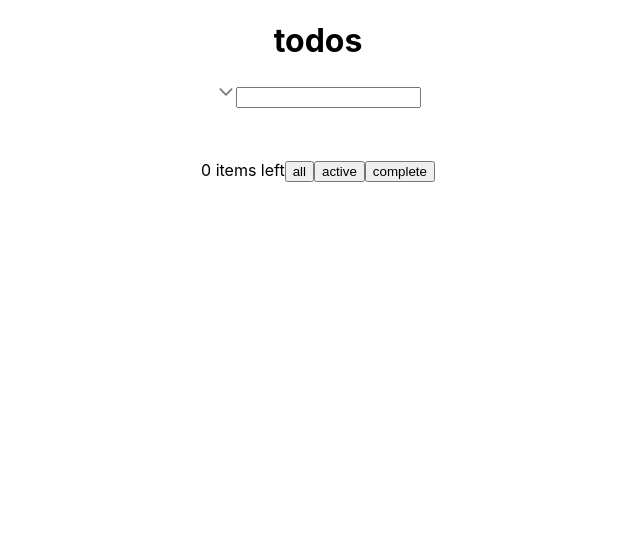
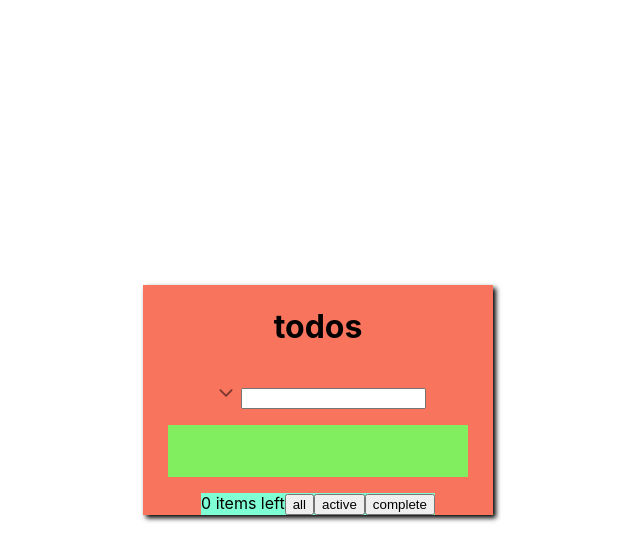
Before and after one commit to miracerdin/react-to-do-patika, a React (Create React App) app: page / in a window 1280 px wide. Shown: the top 560 px of the page, without its empty margins (322-962 px from the left). Built offline with nearby package versions, Linux system fonts and the light colour scheme.

Commit message:
styles and setClick= content made

```diff
--- a/src/components/Footer.jsx
+++ b/src/components/Footer.jsx
@@ -8,12 +8,12 @@ const Footer = ({
   click,
 }) => {
   return (
-    <div>
+    <footer>
       <span>{click.length} items left</span>
       <button onClick={handleAll}>all</button>
       <button onClick={handleActive}>active</button>
       <button onClick={handleCompleted}>complete</button>
-    </div>
+    </footer>
   );
 };
 
--- a/src/components/Home.jsx
+++ b/src/components/Home.jsx
@@ -35,6 +35,7 @@ const Home = () => {
 
   const handleAll = () => {
     setContent(JSON.parse(localStorage.getItem("content")) || []);
+    setAll(content);
     setClick(content);
   };
 
@@ -42,7 +43,6 @@ const Home = () => {
     const active = content.filter((item) => item.isDone === false);
     setActive(active);
     setClick(active);
-    console.log(active);
   };
   const handleCompleted = () => {
     const complete = content.filter((item) => item.isDone === true);
@@ -50,9 +50,9 @@ const Home = () => {
     setClick(complete);
     console.log(complete);
   };
-  // useEffect(() => {
-  //   setActive(active);
-  // }, [active]);
+  useEffect(() => {
+    setClick(content);
+  }, [content]);
 
   return (
     <>
--- a/src/components/Main.jsx
+++ b/src/components/Main.jsx
@@ -1,16 +1,12 @@
 import React from "react";
 import { MdDelete } from "react-icons/md";
 import { AiOutlineCheck } from "react-icons/ai";
+import { useEffect } from "react";
 const Main = ({
   content,
   show,
   removeItem,
   handleCız,
-  handleAll,
-  handleActive,
-  handleCompleted,
-  actived,
-  complete,
   click,
   // data,
 }) => {
@@ -27,7 +23,7 @@ const Main = ({
                   <span className="tik" onClick={() => handleCız(id)}>
                     {<AiOutlineCheck size={20} />}
                   </span>
-                  <span className={"done"}>{gorev}</span>
+                  <p className={"done"}>{gorev}</p>
                   <span>
                     <MdDelete onClick={() => removeItem(id)} />
                   </span>
@@ -45,7 +41,7 @@ const Main = ({
                   <span className="tik1" onClick={() => handleCız(id)}>
                     {isDone ? <AiOutlineCheck size={20} /> : null}
                   </span>
-                  <span className={isDone ? "done" : null}>{gorev}</span>
+                  <p className={isDone ? "done" : null}>{gorev}</p>
                   <span>
                     <MdDelete onClick={() => removeItem(id)} />
                   </span>
--- a/src/index.css
+++ b/src/index.css
@@ -5,15 +5,43 @@ body {
     sans-serif;
   -webkit-font-smoothing: antialiased;
   -moz-osx-font-smoothing: grayscale;
+  height: 100vh;
+  display: flex;
+  align-items: center;
+  justify-content: center;
 }
 
 code {
   font-family: source-code-pro, Menlo, Monaco, Consolas, "Courier New",
     monospace;
 }
+.App {
+  background-color: rgb(248, 116, 93);
+  width: 350px;
+  display: flex;
+  flex-direction: column;
+  align-items: center;
+  justify-content: center;
+  box-shadow: 3px 3px 5px rgba(0.4, 0.7, 0.5);
+  gap: 1rem;
+}
+form span {
+  padding: 5px;
+  text-align: center;
+}
+.form input {
+  padding: 5px;
+}
 .container-main {
   display: flex;
   justify-content: center;
+  background-color: rgb(128, 238, 95);
+  width: 300px;
+}
+.container-main p {
+  width: 200px;
+  display: inline-block;
+  word-wrap: break-word;
 }
 ul {
   width: 250px;
@@ -27,8 +55,6 @@ li {
   justify-content: space-between;
   align-items: center;
   width: 250px;
-  word-wrap: break-word;
-  white-space: normal;
   margin-top: 5px;
 }
 .header-arrow-show {
@@ -39,8 +65,8 @@ li {
   opacity: 0.5;
 }
 .tik {
-  position: relative;
-  width: 20px;
+  position: absolute;
+  min-width: 20px;
   height: 20px;
   border-radius: 15px;
   border: 1px solid black;
@@ -48,7 +74,7 @@ li {
 }
 .tik1 {
   position: relative;
-  width: 20px;
+  min-width: 20px;
   height: 20px;
   border-radius: 15px;
   border: 1px solid black;
@@ -59,6 +85,9 @@ li {
   background-color: darkgrey;
   opacity: 0.5;
 }
+footer {
+  background-color: aquamarine;
+}
 button {
   cursor: pointer;
 }
```
